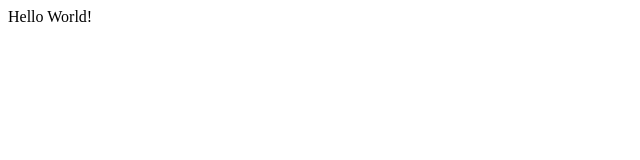
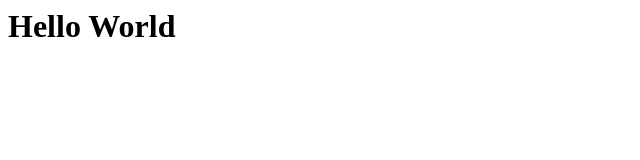
Before and after one commit to Shinochiki/emobicity.github.io, a plain HTML site: page index.html in a window 1280 px wide. Shown: the whole page, without its empty margins (0-640 px from the left). Drawn offline with Linux system fonts and the light colour scheme.

Commit message:
Update index.html

```diff
--- a/index.html
+++ b/index.html
@@ -6,8 +6,6 @@
     <title>Document</title>
 </head>
 <body>
-    <div>
-        Hello World!
-    </div>
+    <h1>Hello World</h1>
 </body>
 </html>
```
